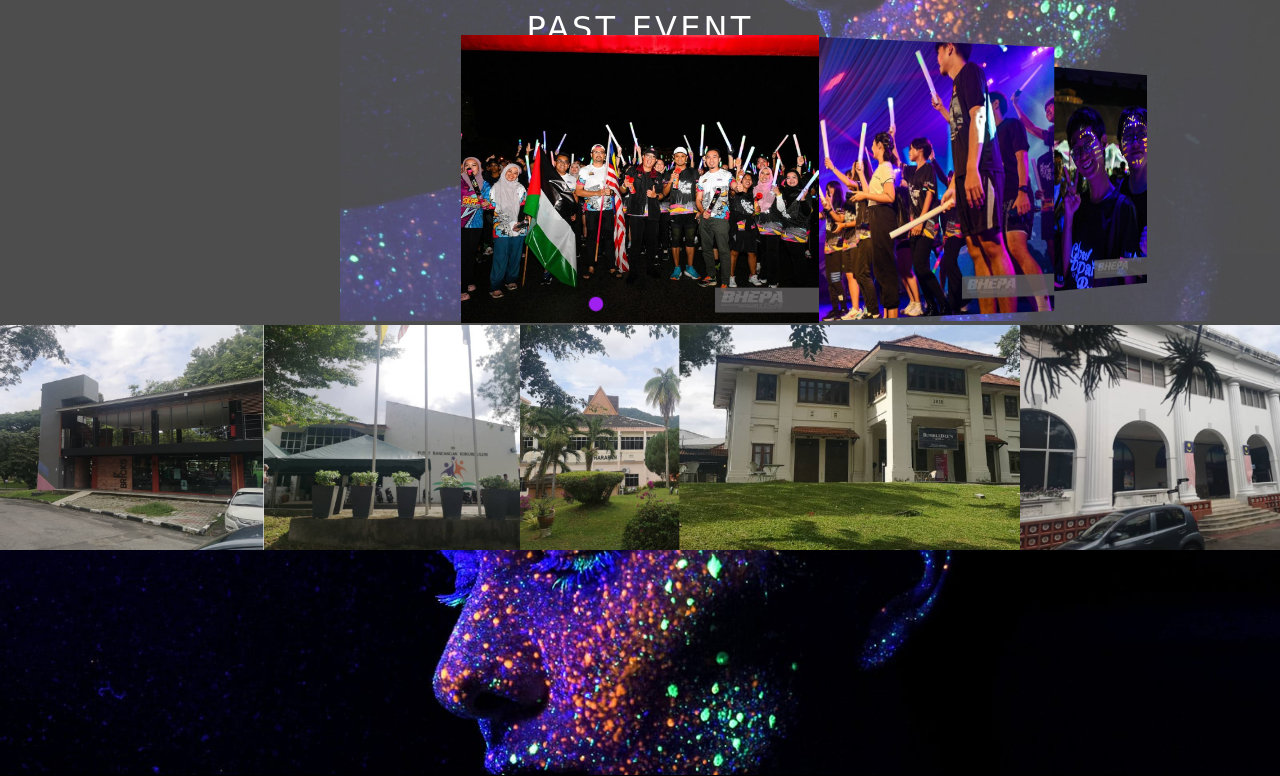
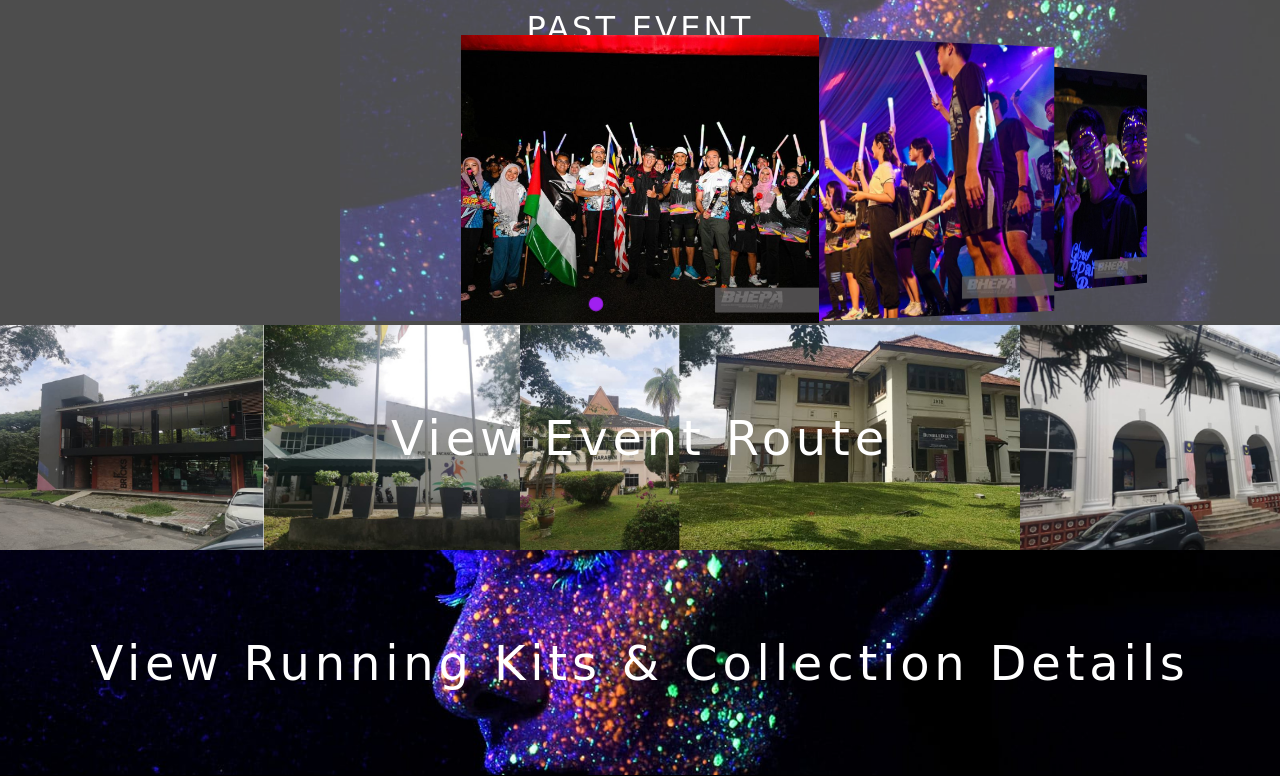
Before and after one commit to HappySmilingg/GlowPaintRunEMS, a Flask app: page / in a window 1280 px wide; the page is wider, and only the part inside the window is pictured. Shown: the part 471-1247 px from the top of that part. Run offline with Flask 3, Linux system fonts and the light colour scheme; some web fonts are replaced.

Commit message:
sliding function update

```diff
--- a/static/homepage.css
+++ b/static/homepage.css
@@ -456,25 +456,25 @@ input[type="radio"]:hover {
   position: absolute;
   top: 50%;
   left: 50%;
-  transform: translate(-150%, -50%);
+  transform: translateX(-50%) translateY(-50%);
+  transition: transform 0.5s ease, opacity 0.5s ease;
   color: white;
   font-size: 48px;
   font-family: 'Irish Grover', cursive;
   font-weight: 400;
   letter-spacing: 4.80px;
   white-space: nowrap;
-  opacity: 0;
-  transition: opacity 0.5s ease;
+  opacity: 1;
 }
 
 .Route:hover .EventRoute {
-  animation: slide-in 0.5s forwards;
-  opacity: 1;
+  transform: translateX(-100%) translateY(-50%);
+  opacity: 0;
 }
 
 .Route:not(:hover) .EventRoute {
-  animation: slide-out 0.5s forwards;
-  opacity: 0;
+  transform: translateX(-50%) translateY(-50%);
+  opacity: 1;
 }
 
 .Packages {
@@ -495,28 +495,26 @@ input[type="radio"]:hover {
 .EventPackage {
   position: absolute;
   top: 50%;
-  /* left: 50%;
-  transform: translate(-150%, -50%); */
-  left: 50%;
-  transform: translateY(-150%, -50%);
+  left: 50%; /* Set left to 50% to center horizontally */
+  transform: translateX(-50%) translateY(-50%); /* Use translateX(-50%) to center it properly */
+  transition: transform 0.5s ease, opacity 0.5s ease;
   color: white;
   font-size: 48px;
   font-family: 'Irish Grover', cursive;
   font-weight: 400;
   letter-spacing: 4.8px;
   white-space: nowrap;
-  opacity: 0;
-  transition: opacity 0.5s ease;
+  opacity: 1;
 }
 
 .Packages:hover .EventPackage {
-  animation: slide-in2 0.5s forwards;
-  opacity: 1;
+  transform: translateX(50%) translateY(-50%);
+  opacity: 0;
 }
 
 .Packages:not(:hover) .EventPackage {
-  animation: slide-out2 0.5s forwards;
-  opacity: 0;
+  transform: translateX(-50%) translateY(-50%);
+  opacity: 1;
 }
 
 /* For left slide in, right slide out */
--- a/templates/Public/homepage.html
+++ b/templates/Public/homepage.html
@@ -133,11 +133,11 @@
     </div>
     <div class="Route">
       <img class="Image1" src="{{ url_for('static', filename='Image/route.png') }}" alt="Event Route Image" />
-      <div class="EventRoute">Event Route</div>
+      <div class="EventRoute">View Event Route</div>
     </div>
     <div class="Packages">
       <img class="Image2" src="{{ url_for('static', filename='Image/GlowPaintRunBkgd.jpg') }}" alt="Packages Info" />
-      <div class="EventPackage">Packages</div>
+      <div class="EventPackage">View Running Kits & Collection Details</div>
     </div>
     <div class="Sponsors">
       <div class="sponsor-text">SPONSORS & ORGANISERS</div>
```
